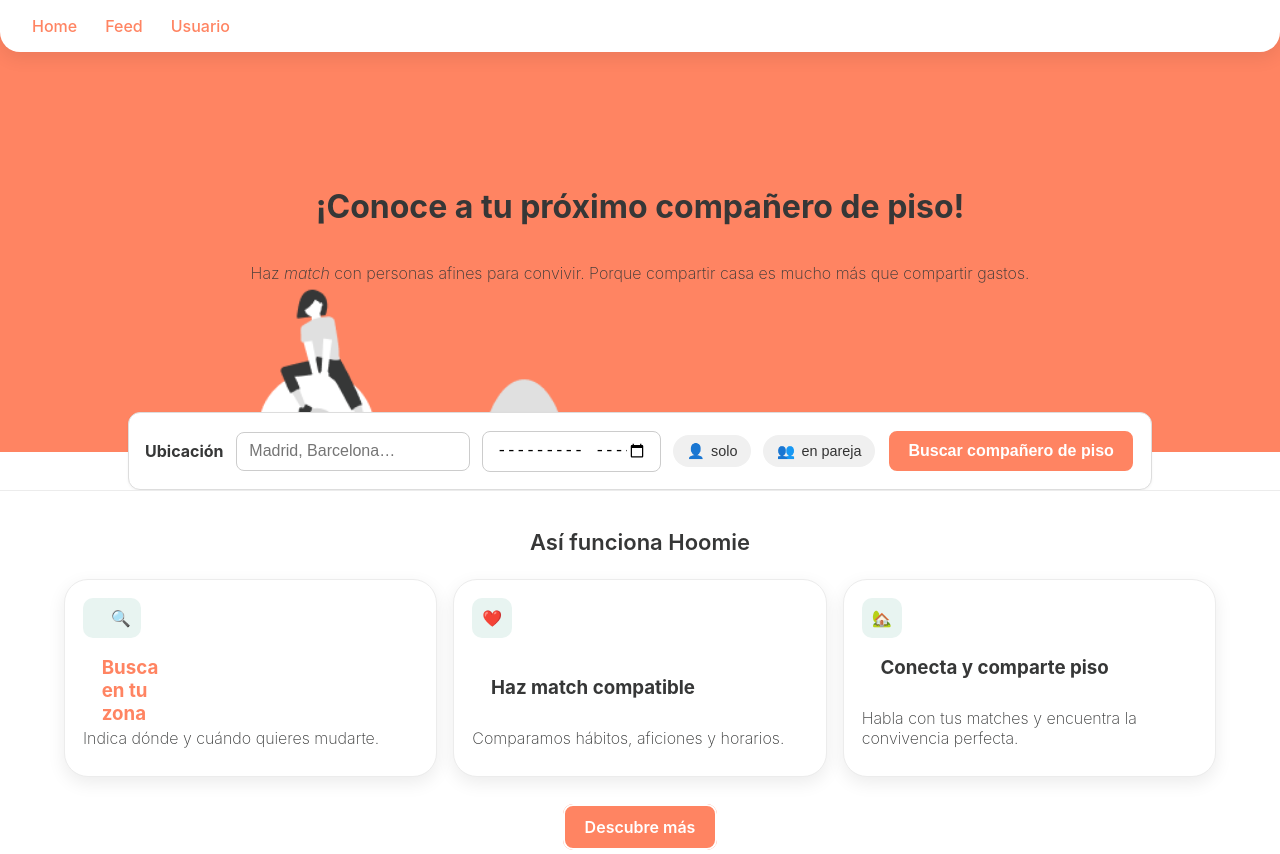
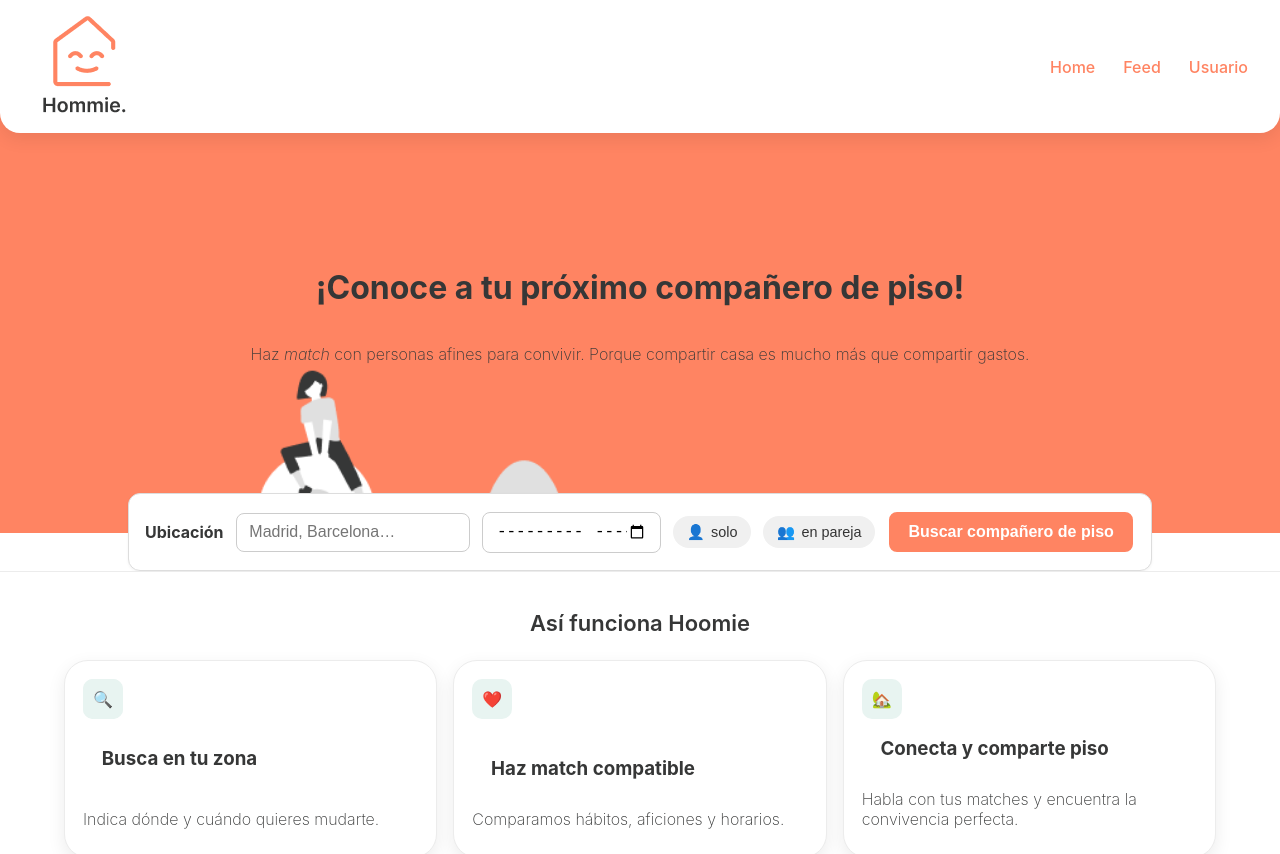
Before and after one commit to Pilarcsa/Hommie_front, a React (Vite) app: page / in a window 1280 px wide. Shown: the top 854 px of the page. Built offline with nearby package versions, Linux system fonts and the light colour scheme; no server answers.

Commit message:
edit front

```diff
--- a/src/App.css
+++ b/src/App.css
@@ -49,10 +49,8 @@
 .logo {
   display: flex;
   align-items: center;
-  height: 40px;
-  background-image: url('/assets/logo-hommie.png');
-  height: 100%;
-  width: auto;
+  height: auto;
+  width: 40px;
   object-fit: contain;
 
 }
--- a/src/App.jsx
+++ b/src/App.jsx
@@ -47,8 +47,11 @@
       {/* ======= CABECERA ======= */}
       <header className="header">
         {/* Logo clicable */}
-        <link rel="icon" type="image/svg+xml" href="/assets/logo-hommie.png" onClick={() => setMenuOpen(false)}/>
 
+        <Link className="logo" to="/" onClick={() => setMenuOpen(false)}>
+          <img src="/assets/logo-hommie.png" alt="logo-hommie" />
+        </Link>
+   <Link className="logo" to="/" onClick={() => setMenuOpen(false)}></Link>
         {/* Botón hamburguesa */}
         <button
           ref={btnRef}
--- a/src/pages/home-page/HomePage.jsx
+++ b/src/pages/home-page/HomePage.jsx
@@ -26,8 +26,9 @@
                     <div className={`${styles.card} ${styles.how}`}>
                         <div className={styles.icon} >
                             <div className={styles.icon}>🔍</div>
-                            <h3>Busca en tu zona</h3>
-                        </div>
+                          </div>
+                          <h3>Busca en tu zona</h3>
+
                         <p className={styles.muted}>Indica dónde y cuándo quieres mudarte.</p>
 
                     </div>
```
